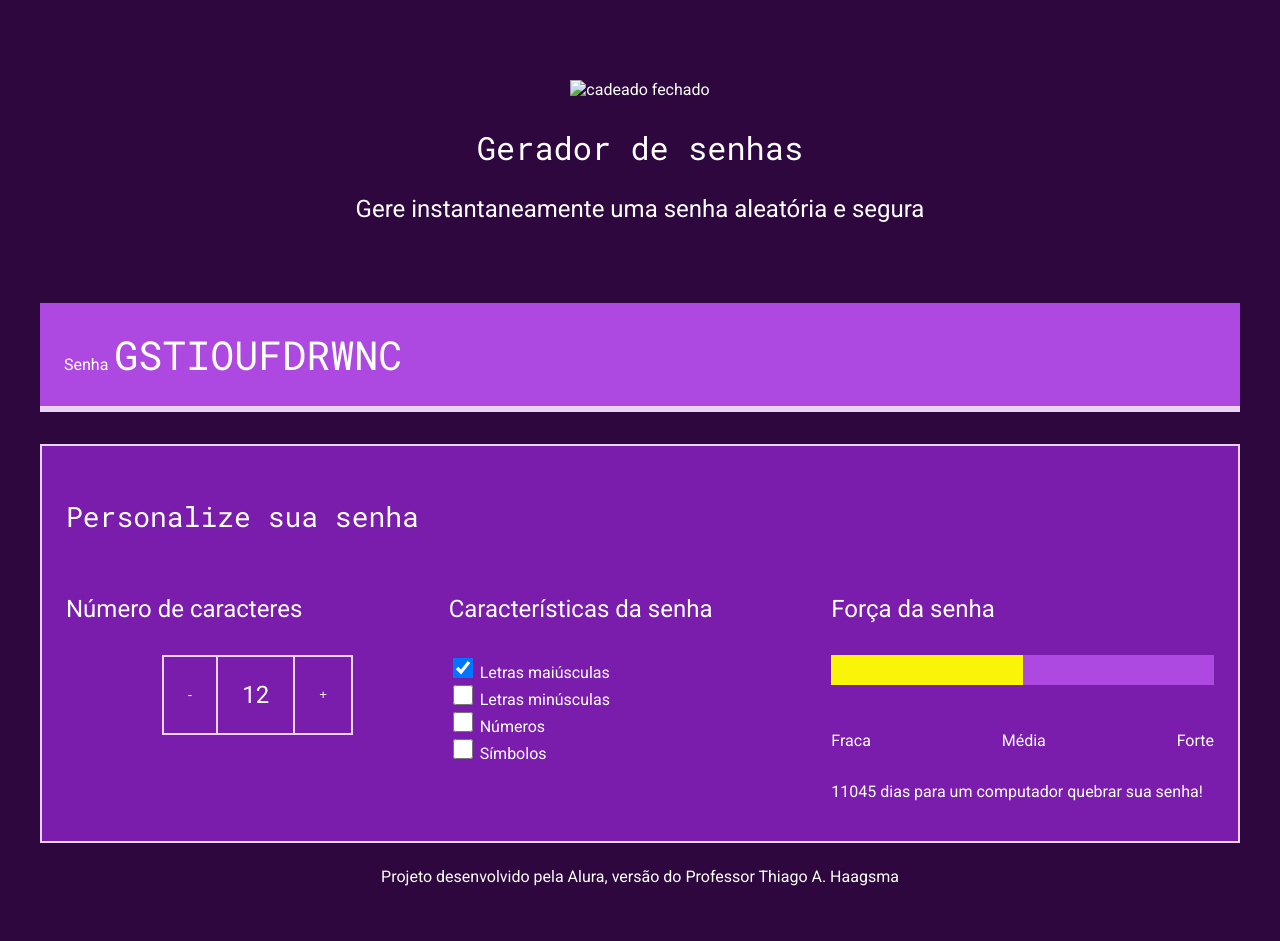
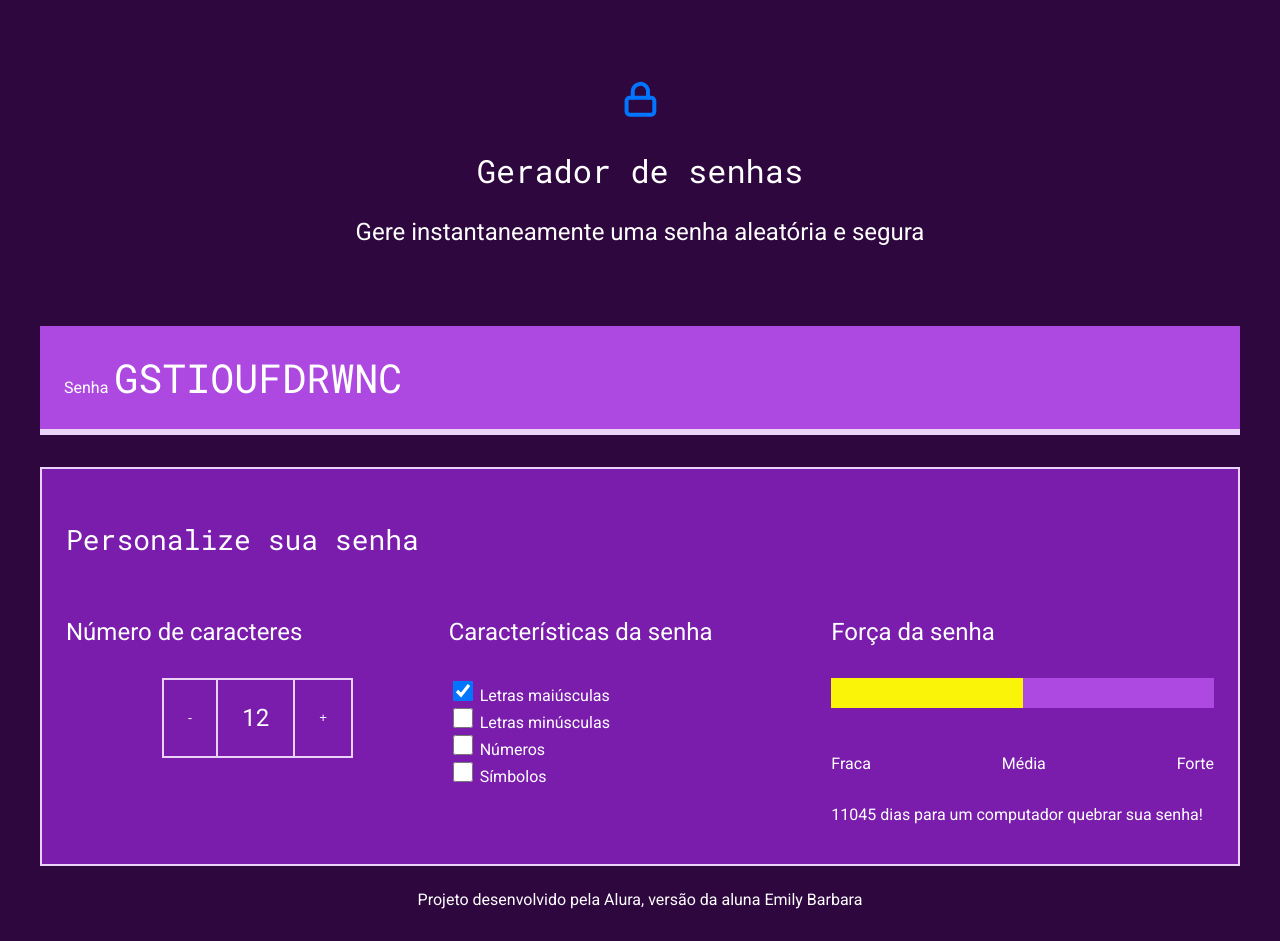
Before and after one commit to Emilygatinha/GERADOR-DE-SENHAS, a plain HTML site: page index.html in a window 1280 px wide. Before the commit the page ends 918 px from the top, so only its background shows below. Drawn offline with Linux system fonts and the light colour scheme; files that its build step writes are made by us from their sources.

Commit message:
Update index.html

```diff
--- a/index.html
+++ b/index.html
@@ -5,13 +5,13 @@
     <meta charset="UTF-8">
     <meta name="viewport" content="width=device-width, initial-scale=1.0">
     <title>Gerador de senha</title>
-    <link rel="stylesheet" href="./assets/style.css">
+    <link rel="stylesheet" href="style.css">
 </head>
 
 <body>
     <section class="conteudo">
         <div class="conteudo-titulo">
-            <img src="assets/unlock.svg" alt="cadeado fechado">
+            <img src="unlock.svg" alt="cadeado fechado">
             <h2 class="titulo-principal">Gerador de senhas</h2>
             <h3 class="titulo-secundario">Gere instantaneamente uma senha aleatória e segura</h3>
         </div>
@@ -63,7 +63,7 @@
             </div>
         </div>
     </section>
-    <footer class="rodape">Projeto desenvolvido pela Alura, versão do Professor Thiago A. Haagsma</footer>
+    <footer class="rodape">Projeto desenvolvido pela Alura, versão da aluna Emily Barbara </footer>
     <script src="main.js"></script>
 </body>
 
```
